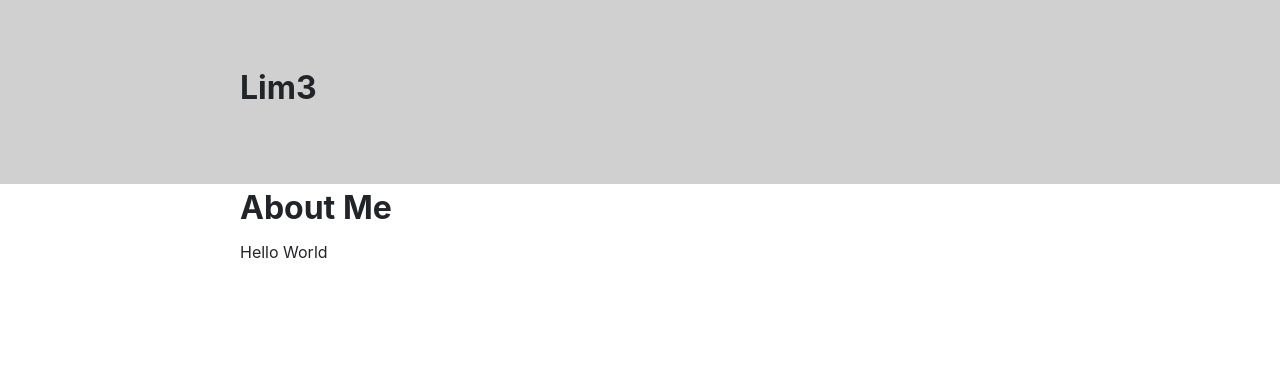
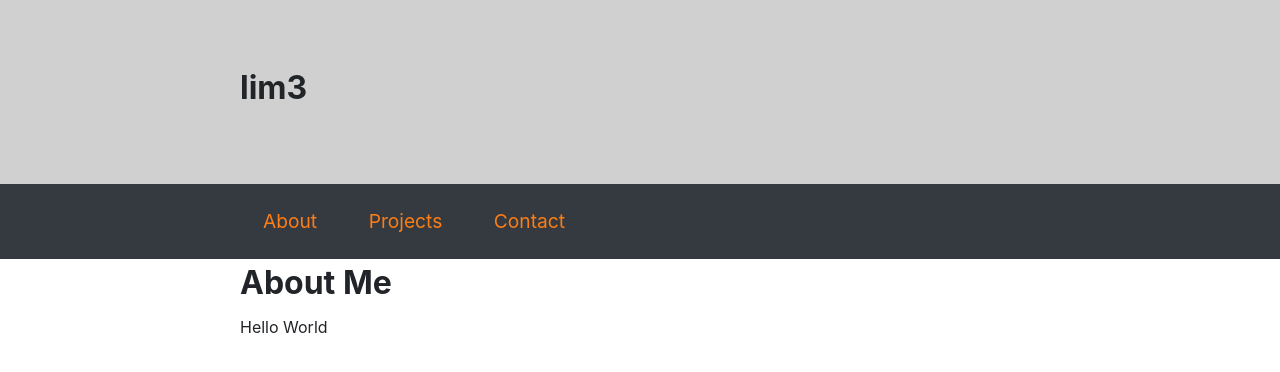
Before and after one commit to lim3/lim3.github.io, a plain HTML site: page index.html in a window 1280 px wide. Drawn offline with Linux system fonts and the light colour scheme.

Commit message:
colours changed

```diff
--- a/css/style.scss
+++ b/css/style.scss
@@ -17,3 +17,19 @@ header{
     margin:0 auto;
     padding:0;
 }
+
+.top-nav {
+    background-color:$gray-800;
+    ul{
+        margin:0;
+        padding:0;
+        font-size:1.2em;
+        li{
+            display: inline-block;
+            a{
+                padding:1.2em;
+                display: block;
+            }
+        }
+    }
+}
--- a/index.html
+++ b/index.html
@@ -8,9 +8,18 @@
 <body>
     <header>
         <div class="container">
-            <h1>Lim3</h1>
+            <h1>lim3</h1>
         </div>
     </header>
+    <nav class="top-nav">
+        <div class="container">
+            <ul>
+                <li><a href="">About</a></li>
+                <li><a href="">Projects</a></li>
+                <li><a href="">Contact</a></li>
+            </ul>
+        </div>
+    </nav>
     <main>
         <div class="container">
             <h1>About Me</h1>
--- /dev/null
+++ b/robots.txt
@@ -0,0 +1,2 @@
+User-agent: *
+Disallow: *
```
Also changed, not shown: css/style.css, 1 other file.
